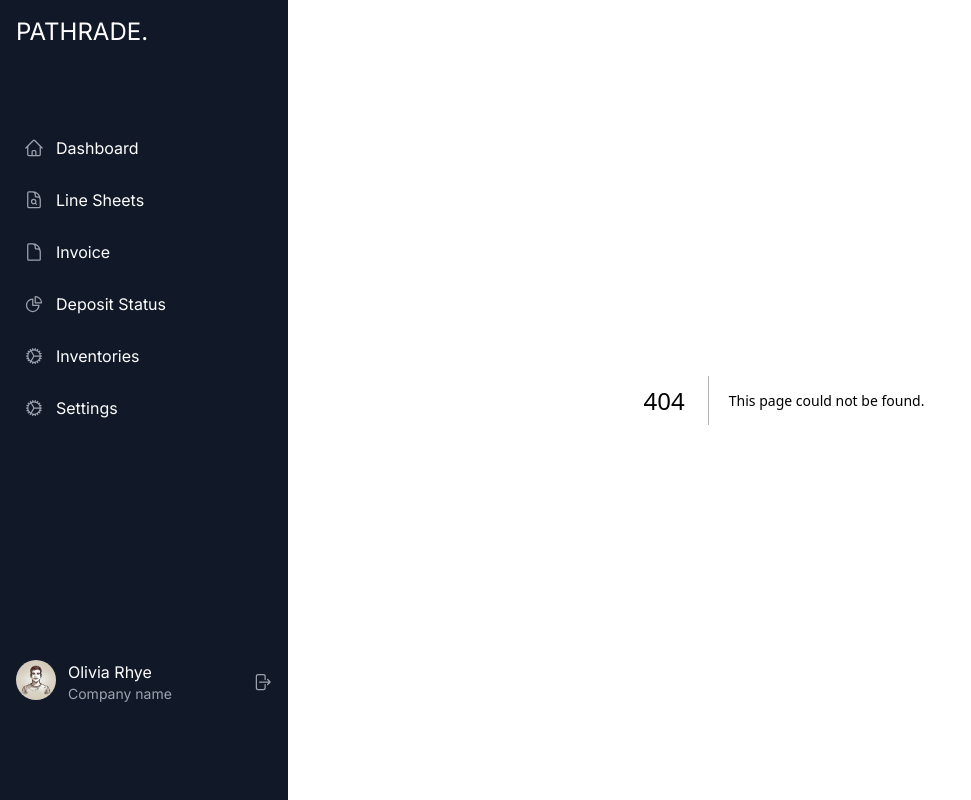
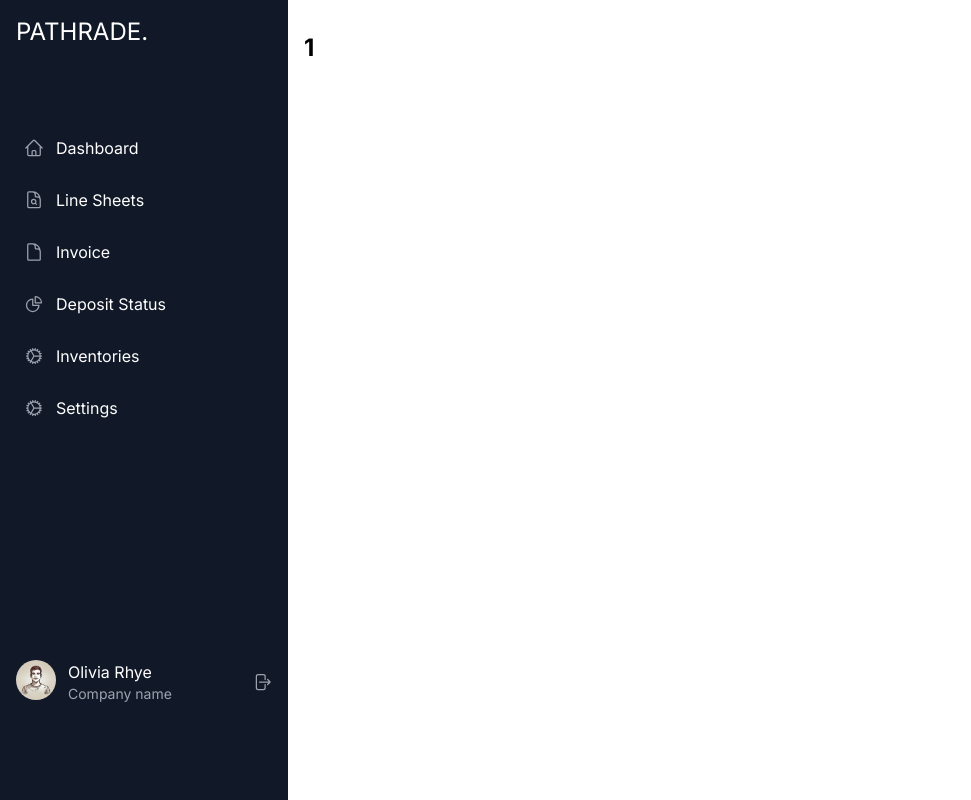
Before and after one commit to yeomgahui/pathrade-front, a Next.js app: page /invoice/payment/1 in a window 1280 px wide. Before the commit this address had no page. Shown: the whole page, without its empty margins (0-971 px from the left). Built offline with nearby package versions, Linux system fonts and the light colour scheme.

Commit message:
Raout 미적용 파일 수정

```diff
--- /dev/null
+++ b/app/invoice/(noLayout)/payment/[title]/page.tsx
@@ -0,0 +1,15 @@
+import React from 'react';
+
+const Page = ({ params }: { params: { title: string } }) => {
+  const { title } = params;
+
+  return (
+    <div className="bg-white h-screen py-8 px-4">
+      <h1 className="text-2xl font-bold text-black relative mb-4">
+        {decodeURIComponent(title)}
+      </h1>
+    </div>
+  );
+};
+
+export default Page;
--- /dev/null
+++ b/app/invoice/(noLayout)/payment/upload-payment/page.tsx
@@ -0,0 +1,11 @@
+const UploadPaymentPage = () => {
+  return (
+    <div className="bg-white h-screen py-8 px-4">
+      <h1 className="text-2xl font-bold text-black relative mb-4">
+        Upload Payment Invoice
+      </h1>
+    </div>
+  );
+};
+
+export default UploadPaymentPage;
```
